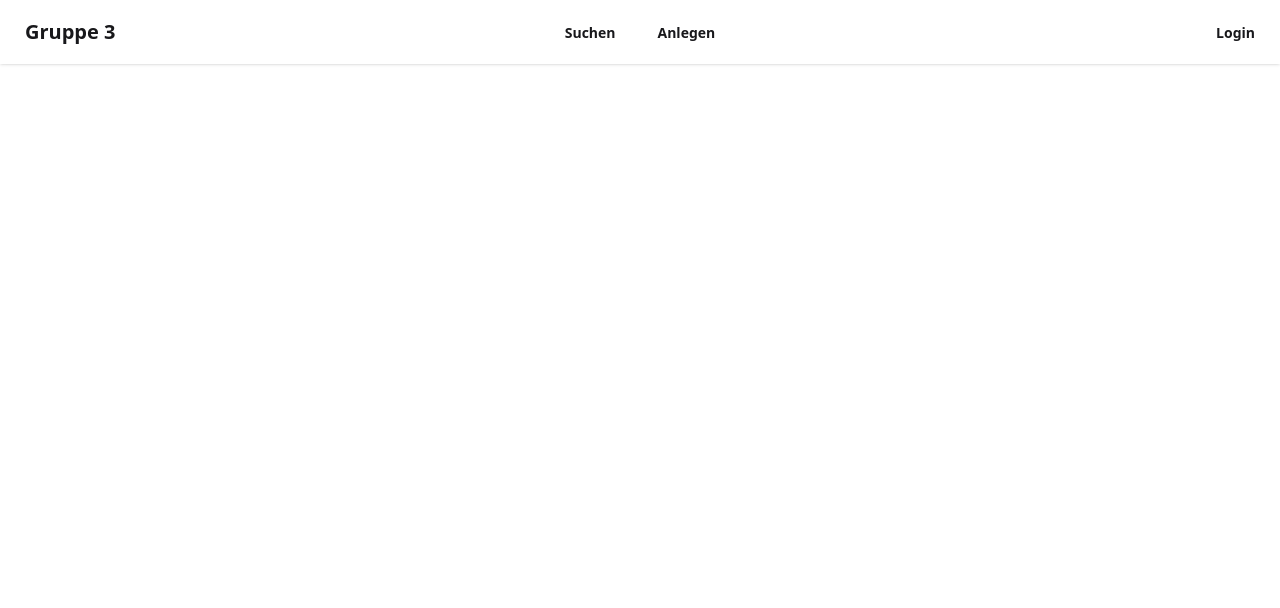
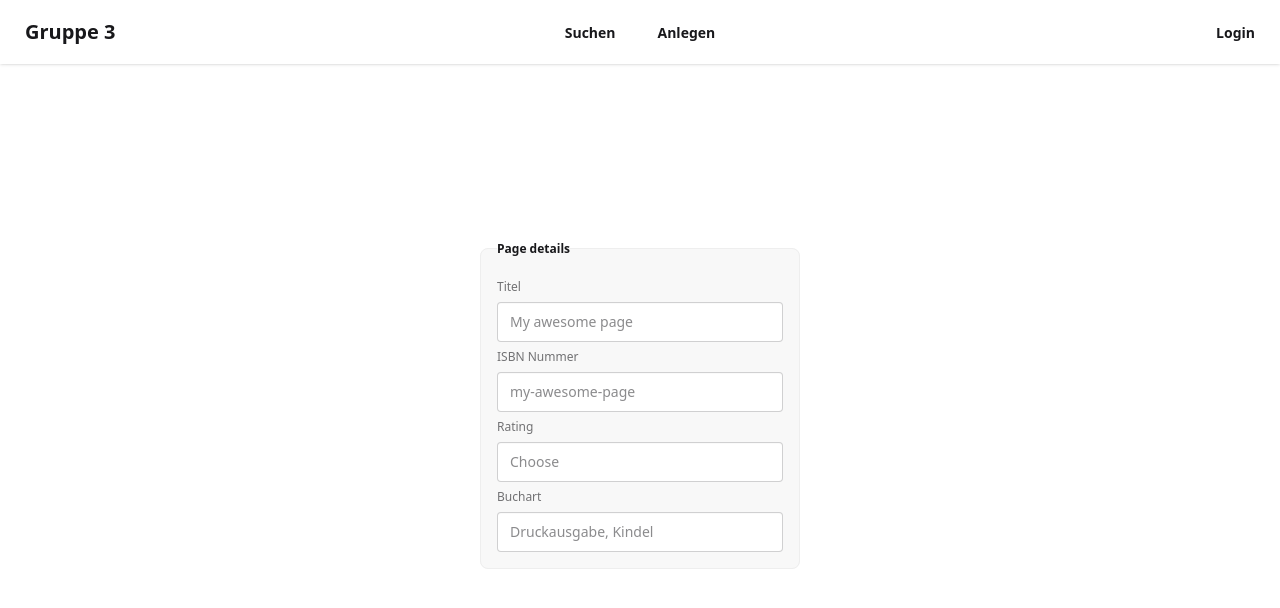
Before and after one commit to JuliusM123/web-Anwendung, an Angular app: page /suchen in a window 1280 px wide. Shown: the top 608 px of the page. Built offline with nearby package versions, Linux system fonts and the light colour scheme.

Commit message:
feat: Suche Erweiterung

```diff
--- a/src/app/home/home.component.html
+++ b/src/app/home/home.component.html
@@ -1,9 +1,13 @@
 <div
-  class="hero min-h-screen"
+  class="hero min-h-screen relative"
   style="background-image: url('assets/library.svg')"
 >
+  <!-- Gradient-Overlay: von transparent oben zu schwarz unten -->
+  <div
+    class="absolute inset-0 bg-gradient-to-b from-transparent to-black"
+  ></div>
   <div class="hero-overlay"></div>
-  <div class="hero-content text-neutral-content text-center">
+  <div class="hero-content text-neutral-content text-center relative z-10">
     <div class="max-w-md">
       <h1>SWE - Gruppe 3</h1>
       <p>David, Jonas, Julius, Philip</p>
--- a/src/app/suche/suche.component.html
+++ b/src/app/suche/suche.component.html
@@ -1 +1,24 @@
-<p>suche works!</p>
+<div class="flex items-center justify-center min-h-screen">
+  <fieldset
+    class="fieldset bg-base-200 border-base-300 rounded-box w-xs border p-4"
+  >
+    <legend class="fieldset-legend">Page details</legend>
+
+    <label class="label" for="title">Titel</label>
+    <input id="title" type="text" class="input" placeholder="My awesome page" />
+
+    <label class="label" for="slug">ISBN Nummer</label>
+    <input id="slug" type="text" class="input" placeholder="my-awesome-page" />
+
+    <label class="label" for="author">Rating</label>
+    <input id="author" type="text" class="input" placeholder="Choose" />
+
+    <label class="label" for="author">Buchart</label>
+    <input
+      id="author"
+      type="text"
+      class="input"
+      placeholder="Druckausgabe, Kindel"
+    />
+  </fieldset>
+</div>
```
